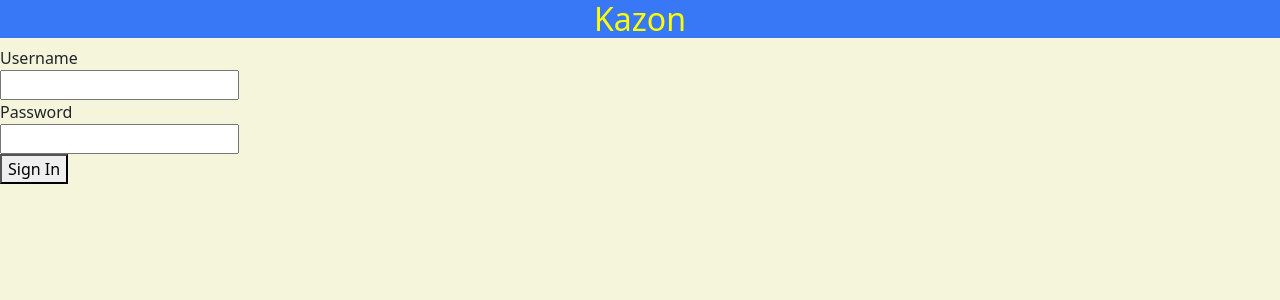
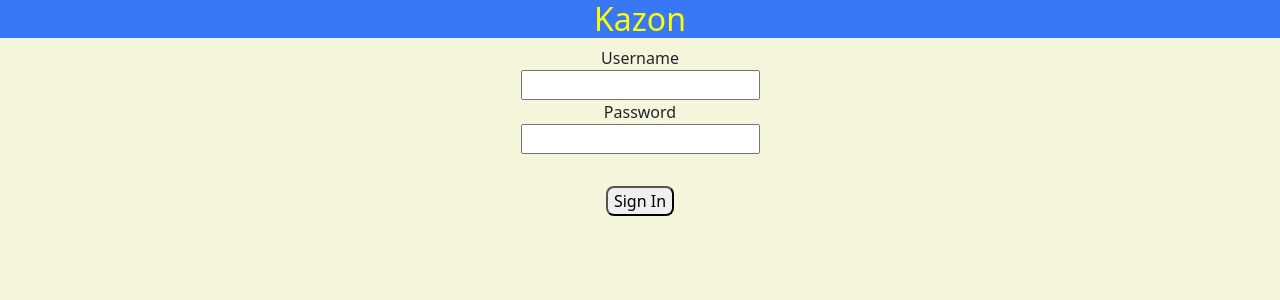
Before and after one commit to ShashiSugrim/kazonfrontend, a React (Create React App) app: page /signin in a window 1280 px wide. Shown: the top 300 px of the page. Built offline with nearby package versions, Linux system fonts and the light colour scheme.

Commit message:
updated css

```diff
--- a/src/components/SignInPage.jsx
+++ b/src/components/SignInPage.jsx
@@ -1,9 +1,10 @@
 import React from "react";
+import SignInCSS from "../css/SignIn.module.css";
 
 const SignInPage = () => {
   return (
     <>
-      <form>
+      <form className={SignInCSS.form}>
         <label for="fname">Username</label>
         <br />
         <input type="text" id="fname" name="fname" />
@@ -11,8 +12,9 @@ const SignInPage = () => {
         <label for="lname">Password</label>
         <br />
         <input type="text" id="lname" name="lname" />
+        <br />
+        <button className={SignInCSS.signIn}>Sign In</button>
       </form>
-      <button>Sign In</button>
     </>
   );
 };
--- /dev/null
+++ b/src/css/SignIn.module.css
@@ -0,0 +1,8 @@
+.signIn {
+  border-radius: 8px;
+  margin-top: 2rem;
+}
+
+.form {
+  text-align: center;
+}
```
